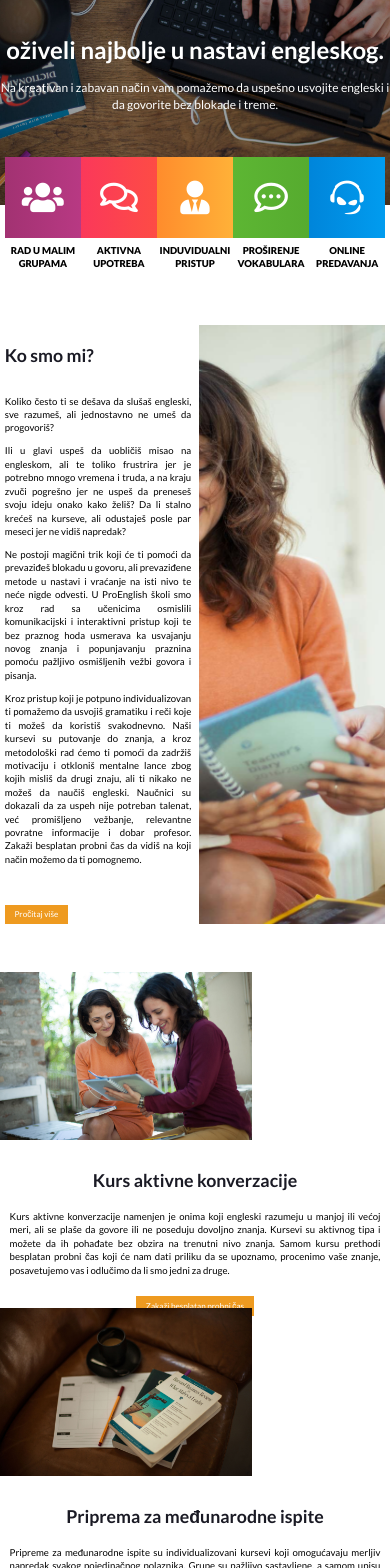
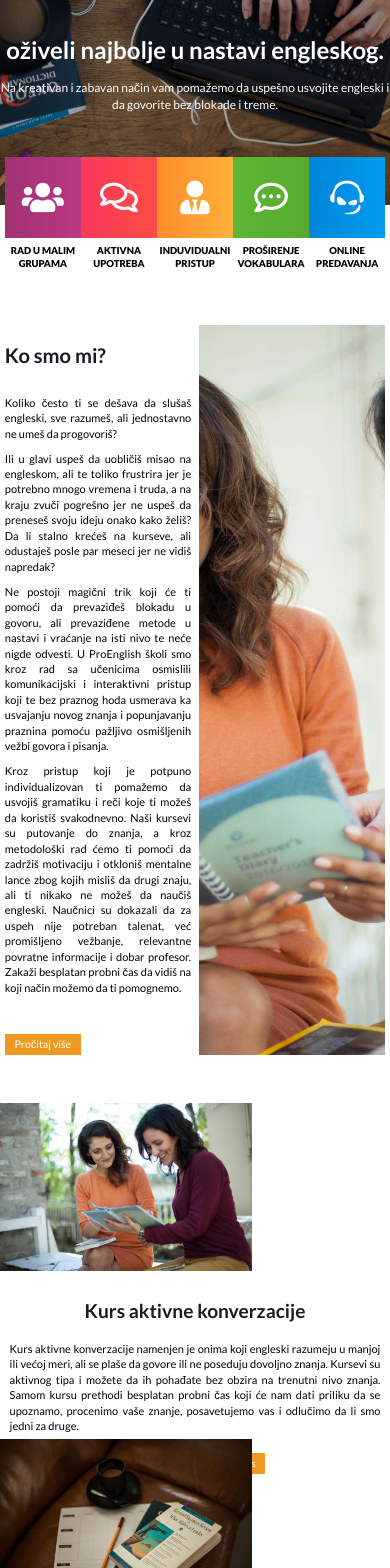
Before and after one commit to Dejan85/proenglish-refactor, a React (Vite) app in the folder client/: page / in a window 390 px wide. Shown: the part 432-2000 px from the top of the page. Built offline with nearby package versions, Linux system fonts and the light colour scheme; no server answers; a web font is replaced by a local one.

Commit message:
fixed responsive

```diff
--- a/client/src/components/frontend/home/pages/about/styles.scss
+++ b/client/src/components/frontend/home/pages/about/styles.scss
@@ -1,5 +1,6 @@
 @import "../../../../styles/variables/fonts";
 @import "../../../../styles/variables/colors";
+@import "../../../../styles/mixins/respond";
 
 .home-about {
   &__content {
@@ -25,6 +26,10 @@
     line-height: 60px;
     font-size: 3.7rem;
     color: #1a1a24;
+
+    @include respond(900) {
+      font-size: 4.2rem;
+    }
   }
 
   &__image-container {
@@ -55,5 +60,9 @@
     &:hover {
       background-color: darken($color: $main-color, $amount: 20%);
     }
+
+    @include respond(900) {
+      font-size: 2.2rem;
+    }
   }
 }
--- a/client/src/components/frontend/home/pages/course/styles.scss
+++ b/client/src/components/frontend/home/pages/course/styles.scss
@@ -102,6 +102,7 @@
 
     @include respond(900) {
       margin: 4rem;
+      font-size: 2.1rem;
     }
   }
 }
--- a/client/src/components/ui/heading/styles.scss
+++ b/client/src/components/ui/heading/styles.scss
@@ -1,4 +1,5 @@
 @import "../../styles/variables/fonts.scss";
+@import "../../styles/mixins/respond";
 
 .default-heading {
   font-size: 5rem;
@@ -11,21 +12,11 @@
 .default-heading {
   font-size: 3.7rem;
   color: #1a1a24;
+
+  @include respond(900) {
+    font-size: 4rem;
+  }
 }
-
-// .h2 {
-//   font-family: Poppins, sans-serif;
-//   font-size: 2.6rem;
-//   color: #1a1a24;
-//   font-weight: 600;
-// }
-
-// .experience-heading {
-//   color: white;
-//   font-size: 3.5rem;
-//   font-family: $lato-sans-serif;
-//   font-weight: 800;
-// }
 
 .footer-heading {
   color: #fff;
--- a/client/src/components/ui/text/styles.scss
+++ b/client/src/components/ui/text/styles.scss
@@ -1,11 +1,16 @@
 @import "../../styles/variables/fonts";
 @import "../../styles/variables/colors";
+@import "../../styles/mixins/respond";
 
 .default-paragraph {
   font-family: $lato-sans-serif;
   line-height: 1.4;
   text-align: justify;
   font-size: 2rem;
+
+  @include respond(900) {
+    font-size: 2.3rem;
+  }
 }
 
 .experience-modal-text {
```
